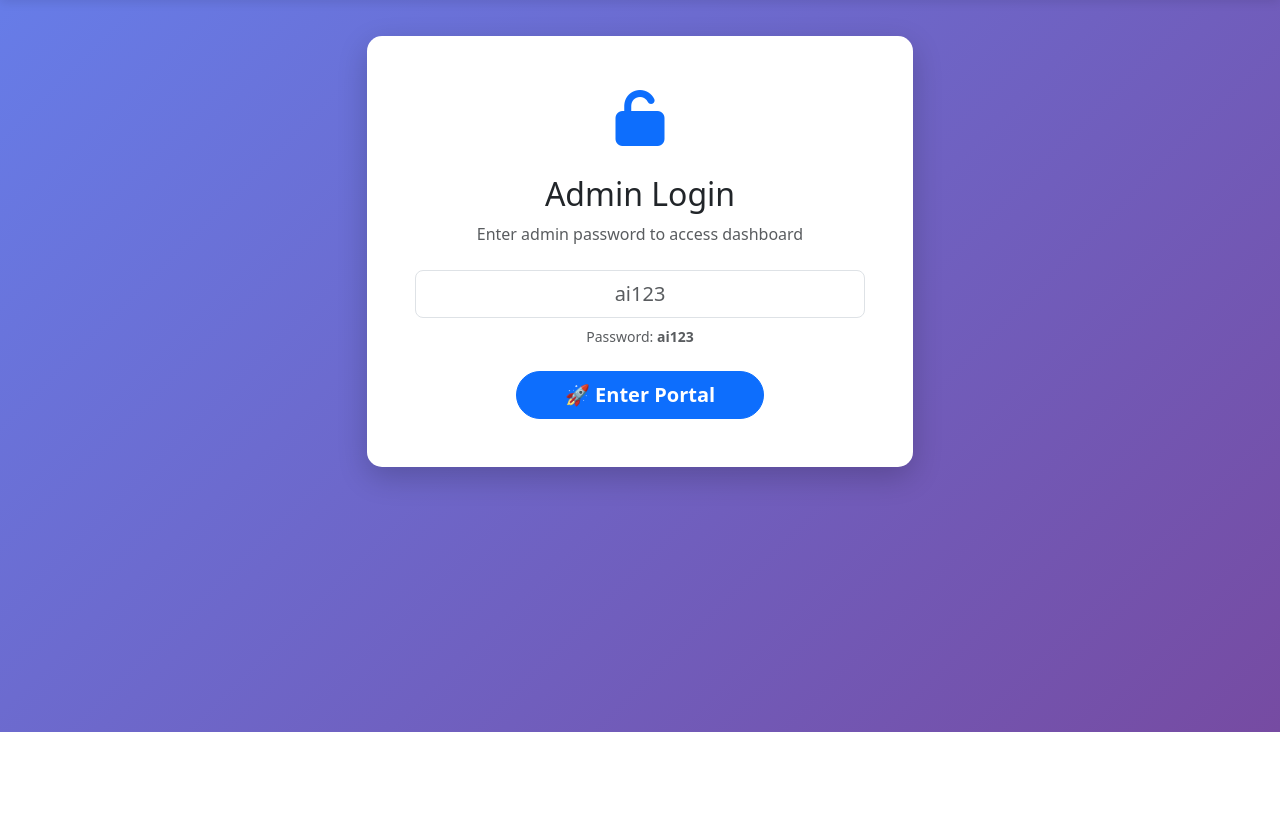
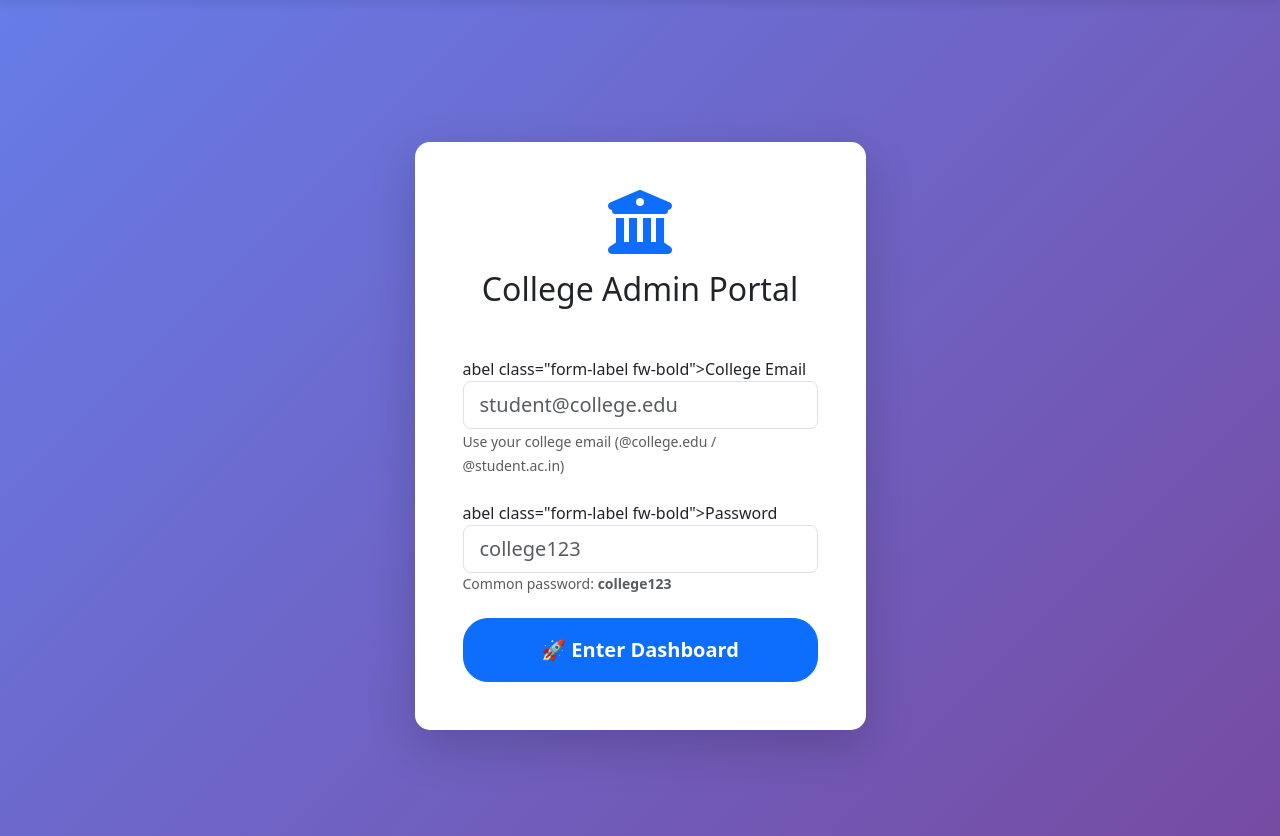
Before and after one commit to monika-coder31/alumni-portal-monika, a Flask app: page /login in a window 1280 px wide. Shown: the part 68-904 px from the top of the page. Before the commit the page ends 800 px from the top, so only its background shows below. Run offline with Flask 3, Linux system fonts and the light colour scheme.

Commit message:
Update login.html

```diff
--- a/templates/login.html
+++ b/templates/login.html
@@ -1,19 +1,30 @@
 {% extends "base.html" %}
 {% block content %}
-<div class="row justify-content-center">
-  <div class="col-md-6">
-    <div class="card">
-      <div class="card-body text-center p-5">
-        <h1 class="display-4 mb-4"><i class="fas fa-unlock text-primary"></i></h1>
-        <h2>Admin Login</h2>
-        <p class="text-muted mb-4">Enter admin password to access dashboard</p>
+<div class="row justify-content-center min-vh-100 align-items-center">
+  <div class="col-md-5">
+    <div class="card shadow-lg border-0">
+      <div class="card-body p-5">
+        <div class="text-center mb-5">
+          <i class="fas fa-university fa-4x text-primary mb-3"></i>
+          <h2>College Admin Portal</h2>
+        </div>
 
         <form method="POST">
           <div class="mb-4">
-            <input type="password" name="password" class="form-control form-control-lg text-center" placeholder="ai123" required>
-            <small class="text-muted mt-2 d-block">Password: <strong>ai123</strong></small>
+            abel class="form-label fw-bold">College Email</label>
+            <input type="email" name="email" class="form-control form-control-lg"
+                   placeholder="student@college.edu" required>
+            <small class="text-muted">Use your college email (@college.edu / @student.ac.in)</small>
           </div>
-          <button type="submit" class="btn btn-primary btn-lg px-5">🚀 Enter Portal</button>
+          <div class="mb-4">
+            abel class="form-label fw-bold">Password</label>
+            <input type="password" name="password" class="form-control form-control-lg"
+                   placeholder="college123" required>
+            <small class="text-muted d-block">Common password: <strong>college123</strong></small>
+          </div>
+          <button type="submit" class="btn btn-primary btn-lg w-100 py-3">
+            🚀 Enter Dashboard
+          </button>
         </form>
       </div>
     </div>
```
